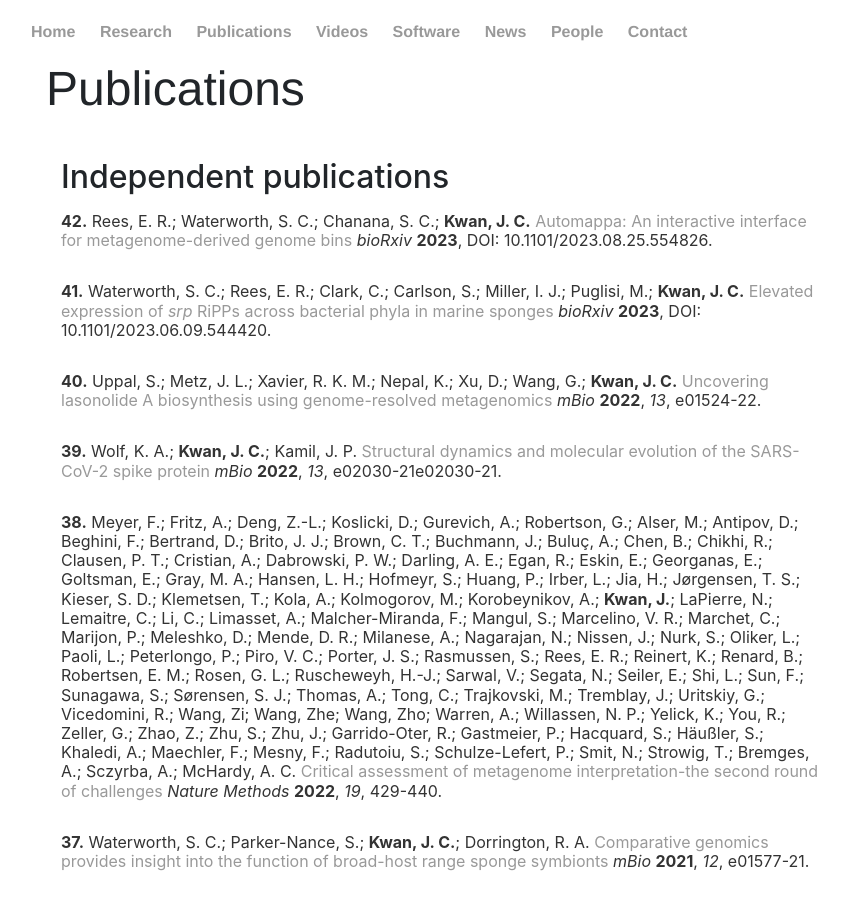
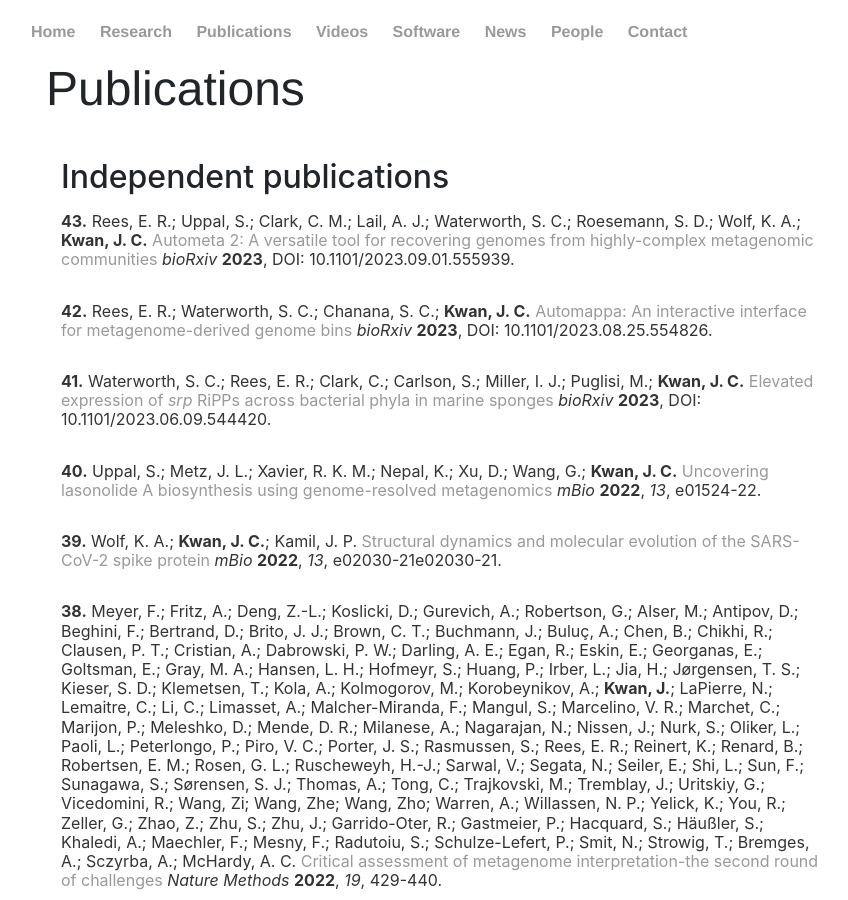
Before and after one commit to KwanLab/KwanLab.github.io, a Jekyll site: the page built from publications/index.html, in a window 1280 px wide and 900 px high. Shown: the whole window, without its empty margins (161-1009 px from the left). Built offline with Jekyll 4.4.1, drawn with Linux system fonts in a browser that asks for light colours; comment, search, counter and statistics services are not loaded.

Commit message:
Added Autometa 2 preprint

```diff
--- a/publications/index.html
+++ b/publications/index.html
@@ -11,6 +11,16 @@ title: Publications
 <div class="row marketing">
 	<div class="col-sm-12">
 		<h2>Independent publications</h2>
+
+		<p class="small"></p>
+                <div class="row">
+                        <div class="col-sm-11">
+                                <p class="small"><strong>43.</strong> Rees, E. R.; Uppal, S.; Clark, C. M.; Lail, A. J.; Waterworth, S. C.; Roesemann, S. D.; Wolf, K. A.; <strong>Kwan, J. C.</strong> <a href="https://www.biorxiv.org/content/10.1101/2023.09.01.555939v1">Autometa 2: A versatile tool for recovering genomes from highly-complex metagenomic communities</a> <em>bioRxiv</em> <strong>2023</strong>, DOI: 10.1101/2023.09.01.555939.</p>
+                        </div>
+                        <div class="col-sm-1">
+                                <div data-badge-type="donut" data-doi="10.1101/2023.09.01.555939" data-condensed="true" data-hide-no-mentions="true" class="altmetric-embed"></div>
+                        </div>
+                </div>
 
 		<p class="small"></p>
                 <div class="row">
```
